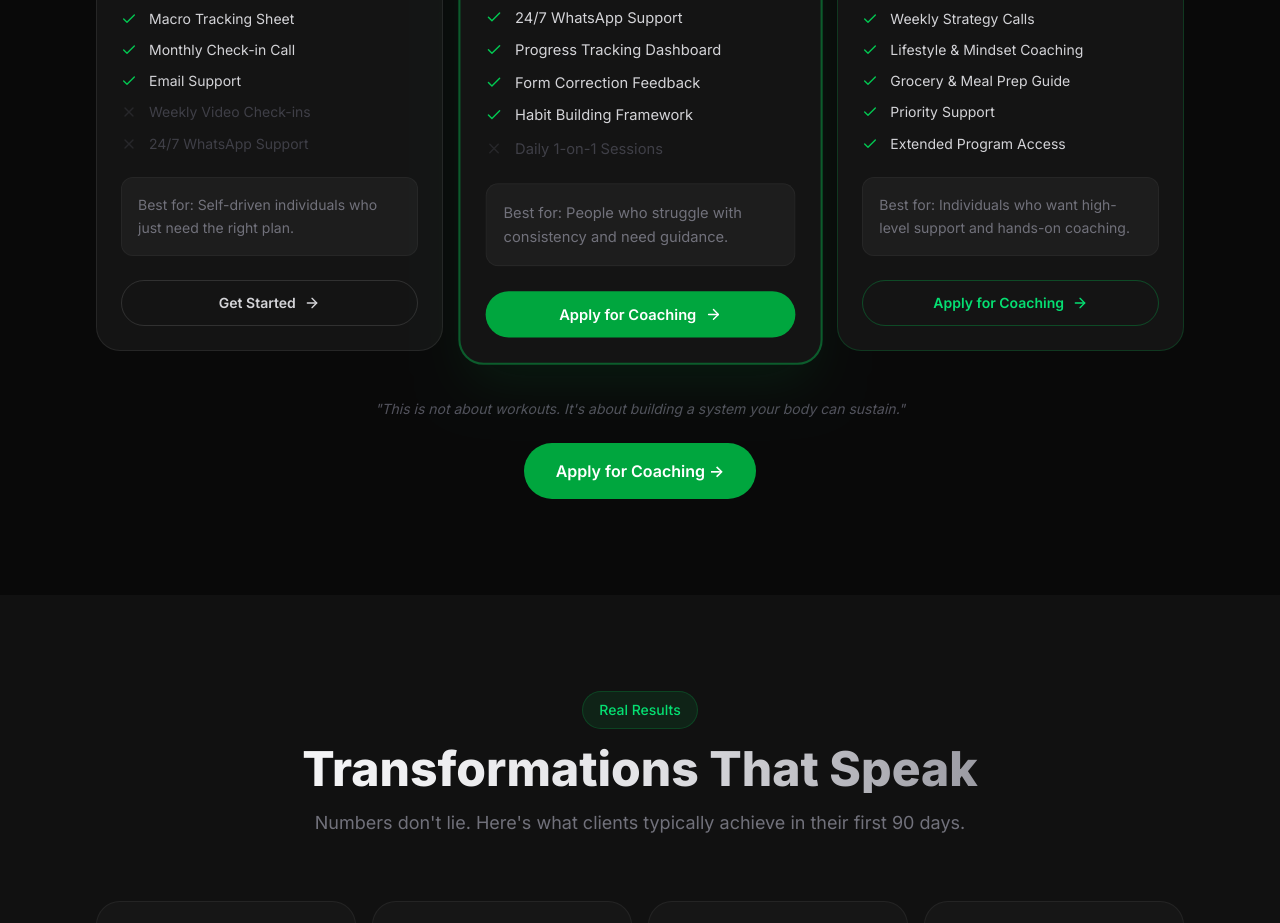
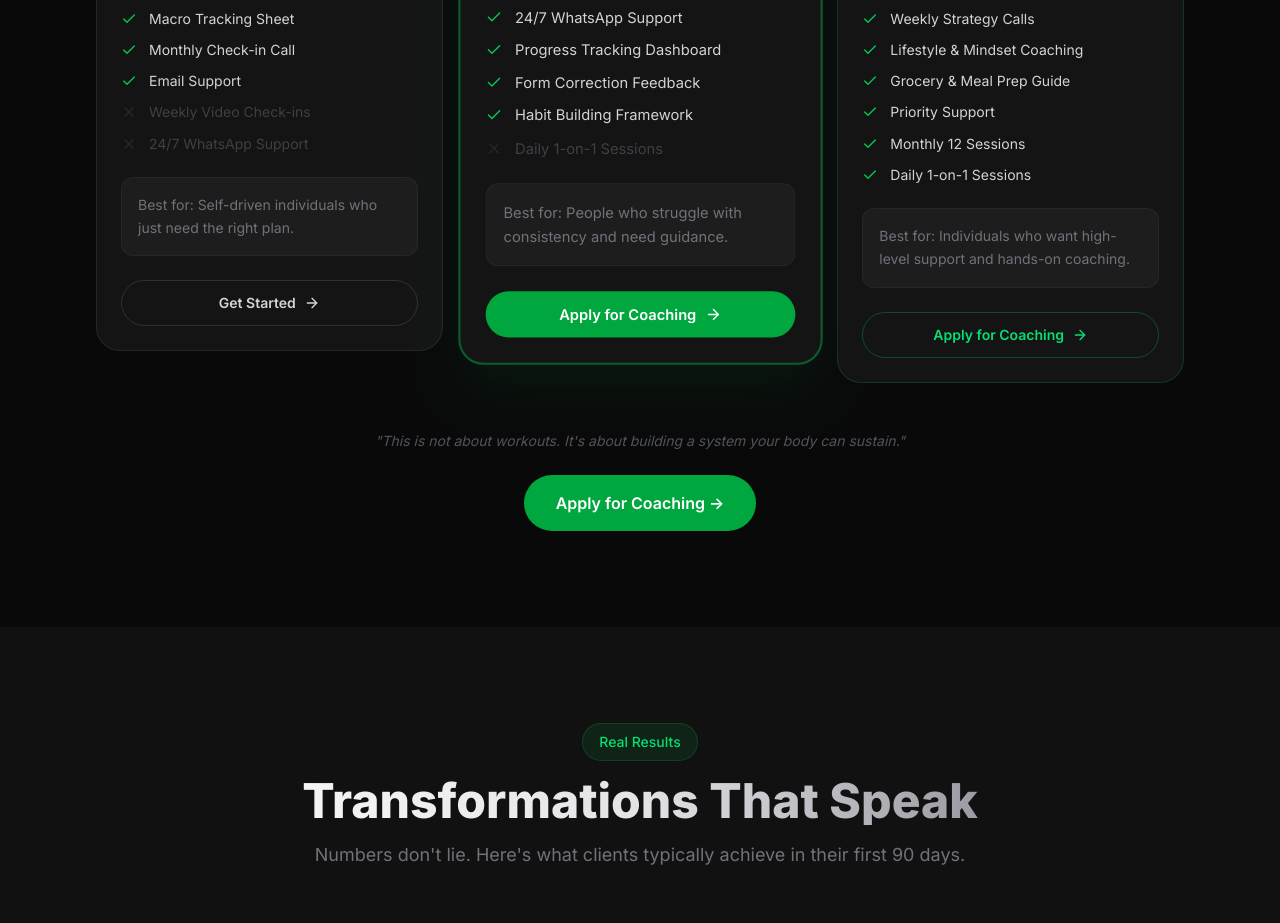
Before and after one commit to harshavardhansagade-source/portfolio, a React (Vite) app: page / in a window 1280 px wide. Shown: the part 3300-4223 px from the top of the page. Built offline with nearby package versions, Linux system fonts and the light colour scheme.

Commit message:
pricing - 2 row added

```diff
--- a/src/app/components/Pricing.jsx
+++ b/src/app/components/Pricing.jsx
@@ -61,7 +61,8 @@ const plans = [
       { text: 'Lifestyle & Mindset Coaching', included: true },
       { text: 'Grocery & Meal Prep Guide', included: true },
       { text: 'Priority Support', included: true },
-      { text: 'Extended Program Access', included: true },
+      { text: 'Monthly 12 Sessions', included: true },
+      { text: 'Daily 1-on-1 Sessions', included: true },
     ],
     cta: 'Apply for Coaching',
     cardClass: 'bg-[#141414] border border-green-500/20',
```
